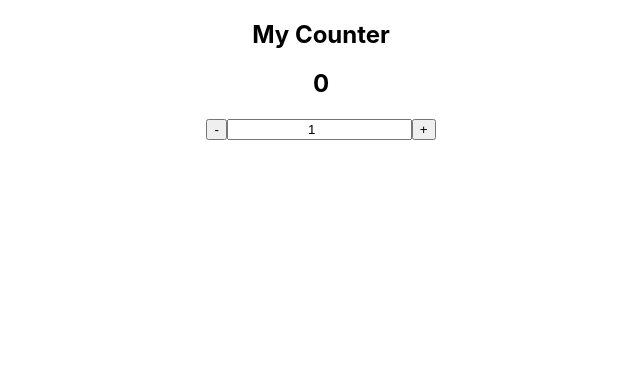
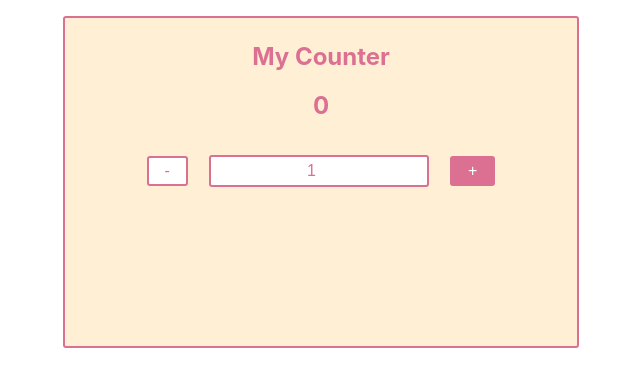
Before and after one commit to Foysal-BoyTech/react-testing, a React (Create React App) app: page / in a window 1280 px wide. Shown: the top 386 px of the page, without its empty margins (319-959 px from the left). Built offline with nearby package versions, Linux system fonts and the light colour scheme.

Commit message:
added styled-component in counter component

```diff
--- a/src/App.css
+++ b/src/App.css
@@ -1,5 +1,9 @@
 .App {
   text-align: center;
+  display: flex;
+  flex-direction: column;
+  align-items: center;
+  justify-content: center;
 }
 
 .App-logo {
--- a/src/counter/Counter.js
+++ b/src/counter/Counter.js
@@ -1,8 +1,48 @@
-import React, { useState } from 'react'
 import { useSelector, useDispatch } from 'react-redux'
 import { bindActionCreators } from 'redux'
 import { actionCreators } from '../state/index'
+
+import styled from 'styled-components'
 import './Counter.css'
+
+const Wrapper = styled.section`
+  background: papayawhip;
+  height: 20em;
+  width: 30em;
+  margin: 1em;
+  padding: 0.25em 1em;
+  border: 2px solid palevioletred;
+  border-radius: 3px;
+`
+const Title = styled.h1`
+  font-size: 1.5em;
+  text-align: center;
+  color: palevioletred;
+`
+
+const Button = styled.button`
+  background: ${(props) => (props.primary ? 'palevioletred' : 'white')};
+  color: ${(props) => (props.primary ? 'white' : 'palevioletred')};
+  font-size: 1em;
+  margin: 1em;
+  padding: 0.25em 1em;
+  border: 2px solid palevioletred;
+  border-radius: 3px;
+`
+const Input = styled.input.attrs((props) => ({
+  // we can define static props
+  type: 'number',
+
+  // or we can define dynamic ones
+  size: props.size || '.3em',
+}))`
+  color: palevioletred;
+  font-size: 1em;
+  border: 2px solid palevioletred;
+  border-radius: 3px;
+  margin: ${(props) => props.size};
+  padding: ${(props) => props.size};
+`
 
 export default function Counter() {
   // const [inputValue, setInputValue] = useState(1)
@@ -17,7 +57,6 @@ export default function Counter() {
   //   setInputValue(parseInt(e.target.value))
   // }
 
-  console.log(inputChange)
   // const addToCounter = () => {
   //   setCounterValue(counterValue + inputValue)
   // }
@@ -28,24 +67,24 @@ export default function Counter() {
   const inputValue = useSelector((state) => state.input)
 
   return (
-    <div>
-      <h2 data-testid="header">My Counter</h2>
-      <h2
+    <Wrapper>
+      <Title data-testid="header">My Counter</Title>
+      <Title
         data-testid="counter"
         className={`${counter >= 100 ? 'green' : ''} ${
           counter <= -100 ? 'red' : ''
         }`}
       >
         {counter}
-      </h2>
+      </Title>
 
-      <button
+      <Button
         data-testid="subtract-btn"
         onClick={() => subtractNumber(inputValue)}
       >
         -
-      </button>
-      <input
+      </Button>
+      <Input
         data-testid="input"
         type="number"
         value={inputValue}
@@ -53,9 +92,13 @@ export default function Counter() {
         onChange={(e) => inputChange(e)}
         className="text-center"
       />
-      <button data-testid="add-btn" onClick={() => addNumber(inputValue)}>
+      <Button
+        primary
+        data-testid="add-btn"
+        onClick={() => addNumber(inputValue)}
+      >
         +
-      </button>
-    </div>
+      </Button>
+    </Wrapper>
   )
 }
```
